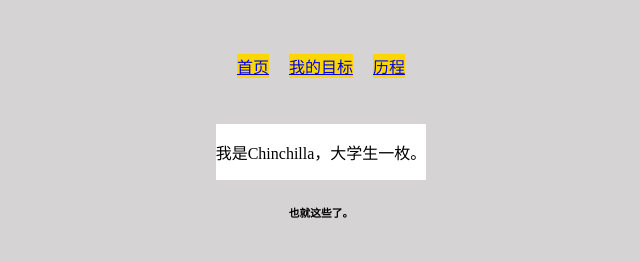
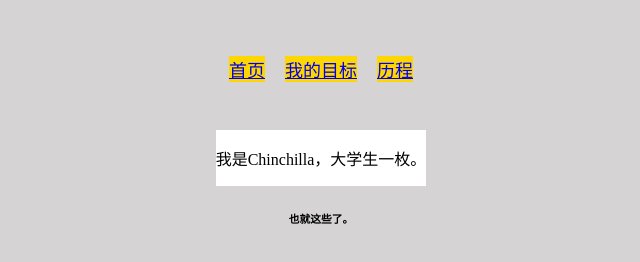
Before and after one commit to Chinchilla95/Start-of-HTML, a plain HTML site: page index.html in a window 1280 px wide. Shown: the whole page, without its empty margins (319-959 px from the left). Drawn offline with Linux system fonts and the light colour scheme.

Commit message:
Update index.html

```diff
--- a/index.html
+++ b/index.html
@@ -14,6 +14,7 @@
       align-items: center;
     "
   >
+    <nav>
       <div
         style="
           display: flex;
@@ -24,23 +25,22 @@
         "
       >
         <div style="display: flex; margin: 10px">
-        <a href="https://chinchilla95.github.io/Start-of-HTML/">
-          <p style="font-size: 18; background-color: gold">首页</p>
+          <a href="./index.html">
+            <p style="font-size: 18px; background-color: gold">首页</p>
           </a>
         </div>
         <div style="display: flex; margin: 10px">
-        <a
-          href="https://chinchilla95.github.io/Start-of-HTML/personal%20aims.html"
-        >
-          <p style="font-size: 18; background-color: gold">我的目标</p>
+          <a href="./personal-aims.html">
+            <p style="font-size: 18px; background-color: gold">我的目标</p>
           </a>
         </div>
         <div style="display: flex; margin: 10px">
-        <a href="https://chinchilla95.github.io/Start-of-HTML/Experience.html">
-          <p style="font-size: 18; background-color: gold">历程</p>
+          <a href="./E-2026.11.17.html">
+            <p style="font-size: 18px; background-color: gold">历程</p>
           </a>
         </div>
       </div>
+    </nav>
     <div
       style="
         display: flex;
```
Lines whose indentation alone changed are shown as unchanged.
